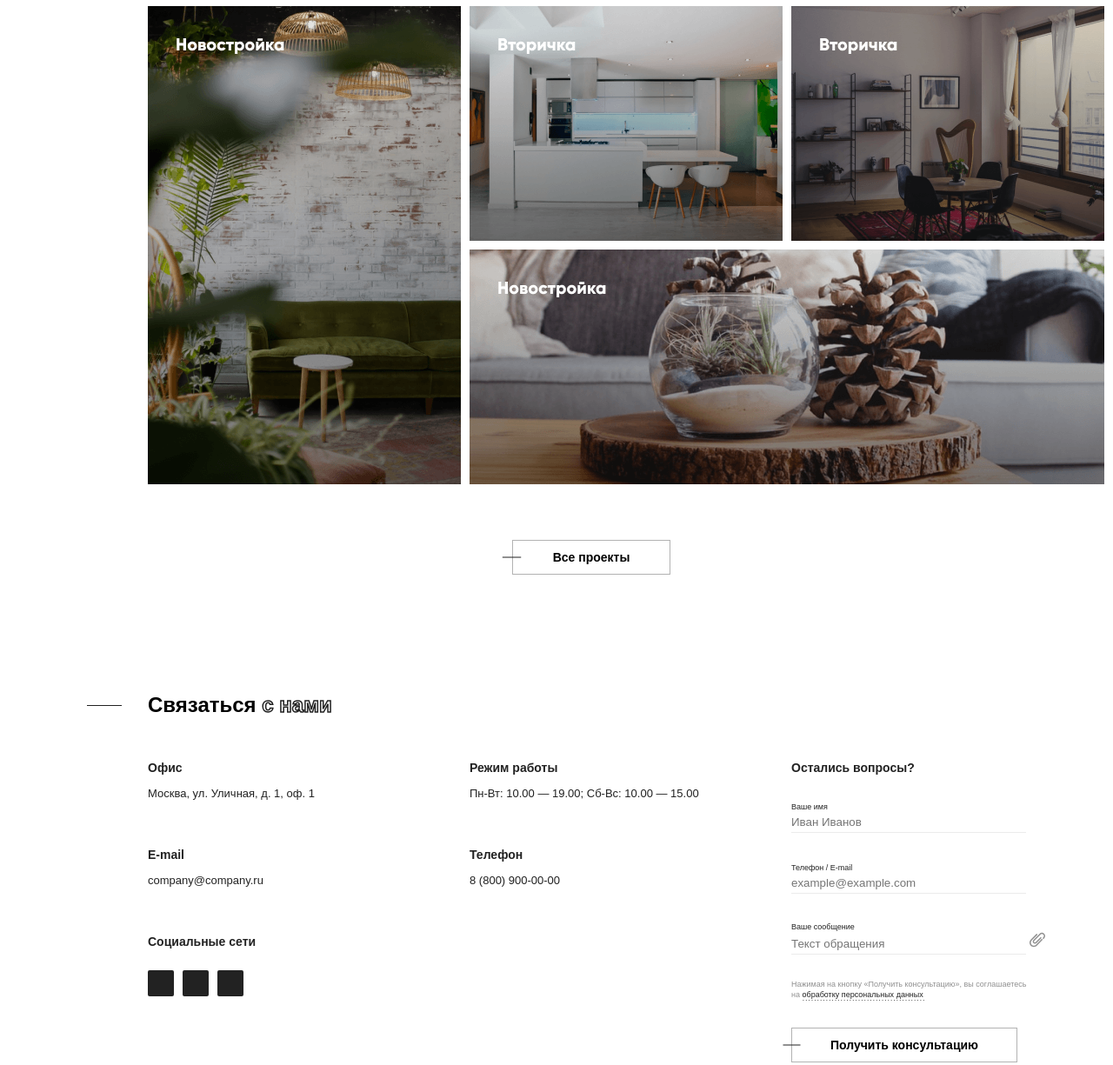
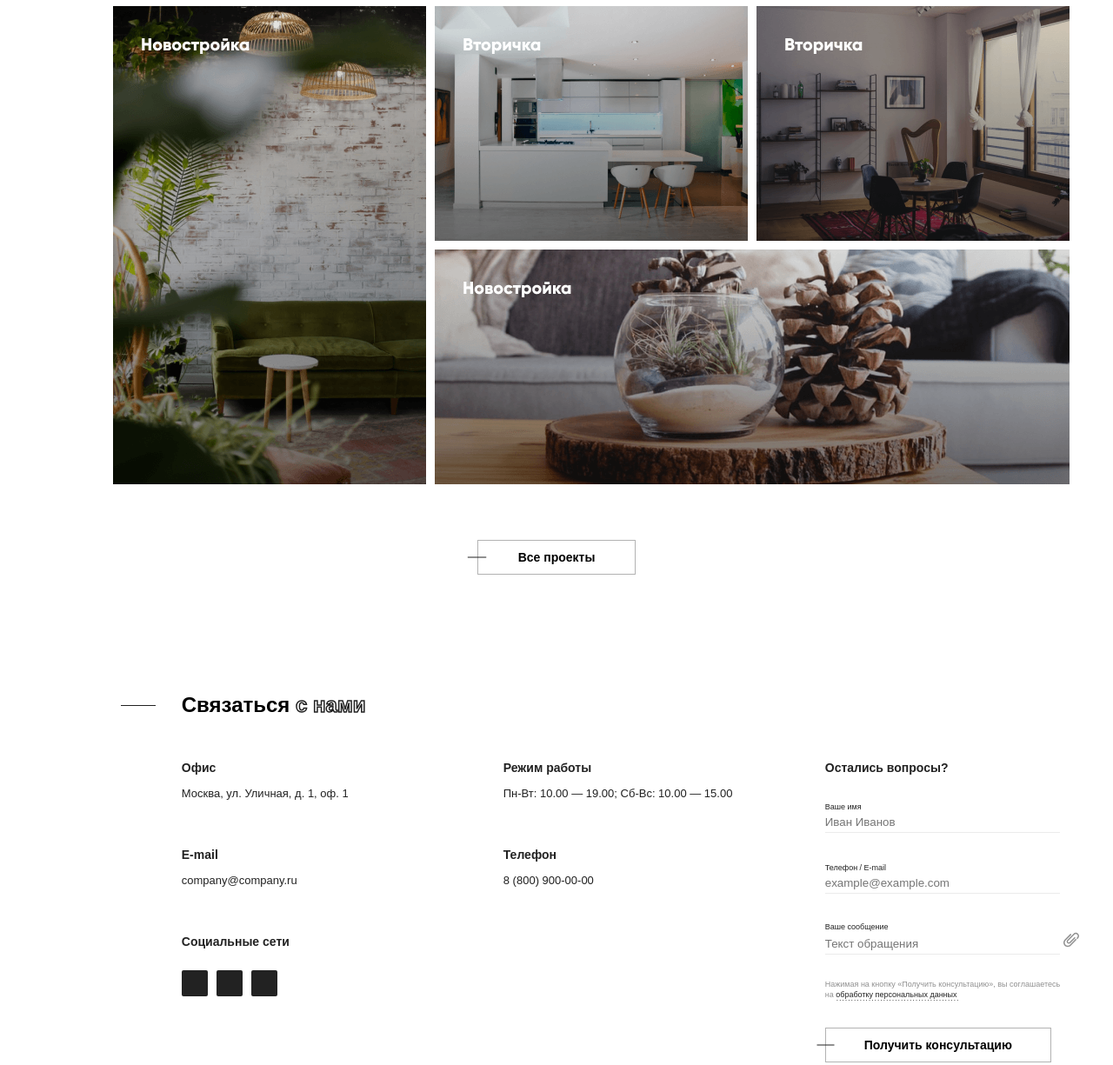
Before and after one commit to DimaSt2/HomeRepair, a plain HTML site: page index.html in a window 1280 px wide. Shown: the part 1575-2800 px from the top of the page at 87% size. Drawn offline with Linux system fonts and the light colour scheme.

Commit message:
fix: section portfolio styles

```diff
--- a/style.css
+++ b/style.css
@@ -241,9 +241,11 @@ h1.active {
 /* section portfolio start */
 
 .portfolio {
+    display: flex;
+    justify-content: center;
     width: 100%;
     padding-top: 136px;
-    padding-left: 90px;
+    /* padding-left: 90px; */
 }
 
 .portfolio-content {
@@ -316,6 +318,8 @@ h1.active {
 /* section contacts start */
 
 .contacts {
+    display: flex;
+    justify-content: center;
     width: 100%;
     padding-top: 136px;
     padding-left: 100px;
```
